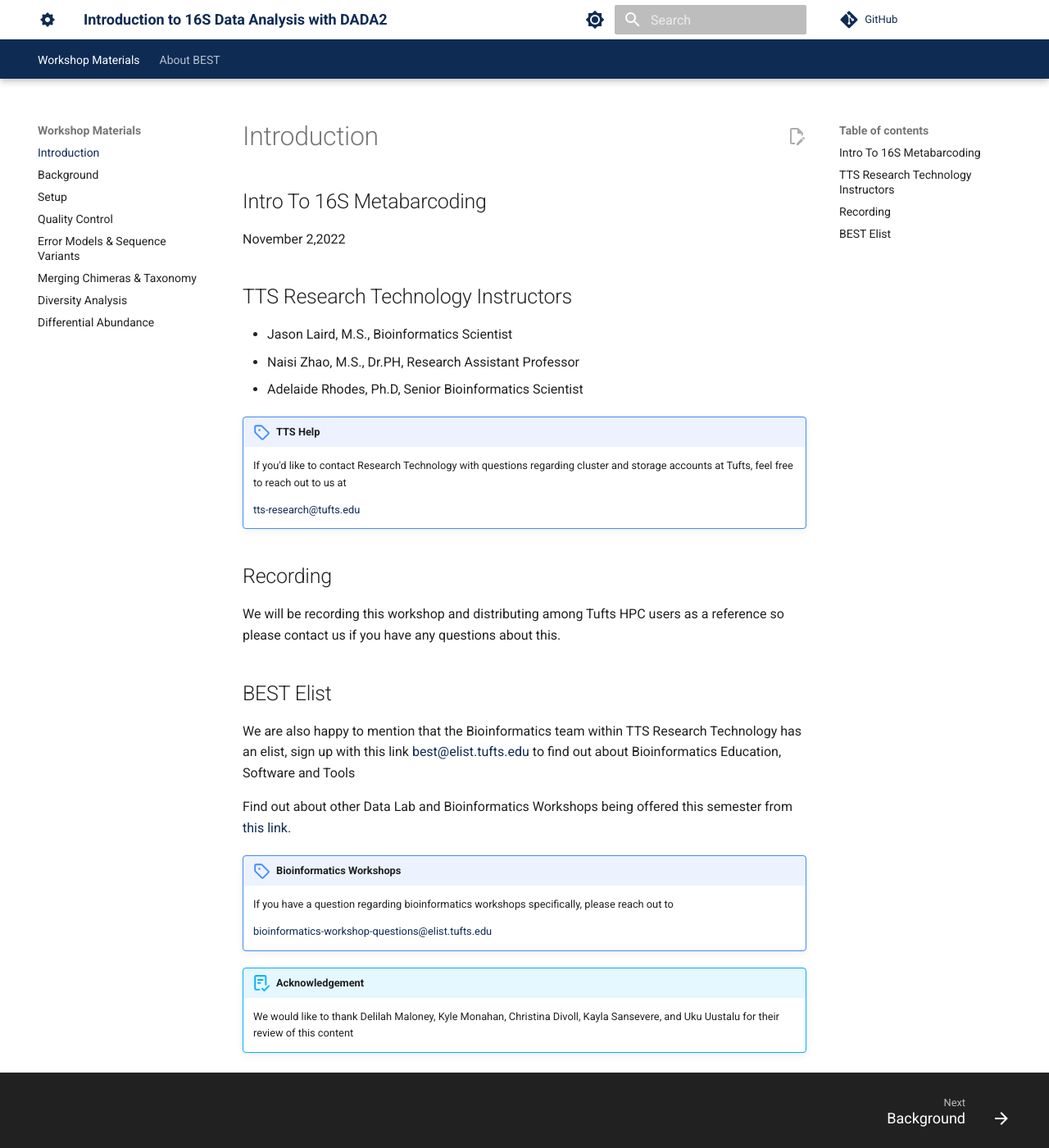
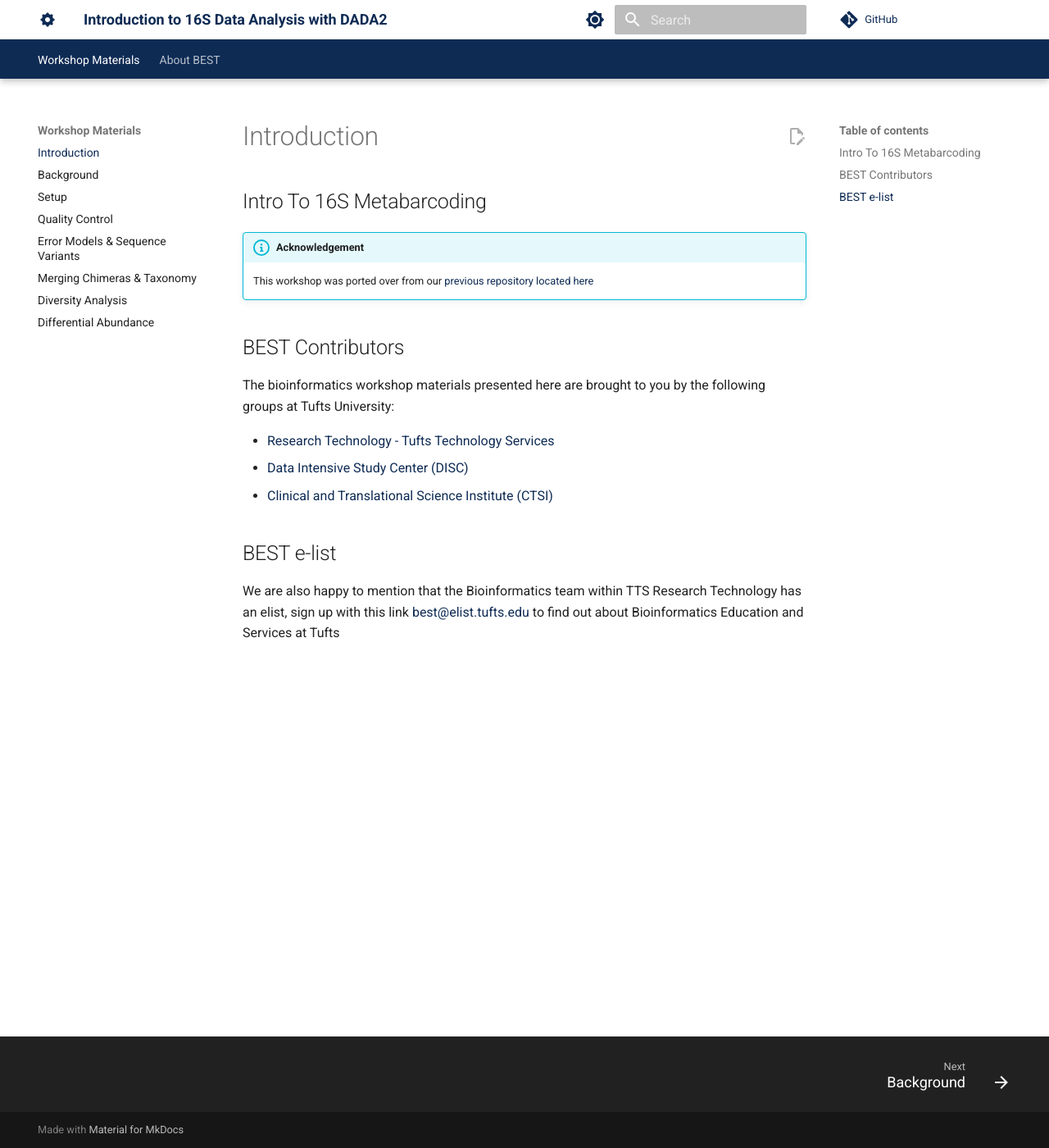
Before and after one commit to best-tufts/intro_to_single_cell_rnaseq, an MkDocs documentation site: the page built from docs/intro16S/01_metabarcoding-intro.md, in a window 1280 px wide and 1400 px high. Shown: the whole window at 82% size. Built offline with MkDocs 1.6.1 and Material for MkDocs 9.7.7, drawn with Linux system fonts in a browser that asks for light colours; comment, search, counter and statistics services are not loaded.

Commit message:
Update 01_metabarcoding-intro.md

```diff
--- a/docs/intro16S/01_metabarcoding-intro.md
+++ b/docs/intro16S/01_metabarcoding-intro.md
@@ -1,36 +1,16 @@
 ## Intro To 16S Metabarcoding
 
-November 2,2022
+!!! info "Acknowledgement"
+    This workshop was ported over from our [previous repository located here](https://tuftsdatalab.github.io/tuftsWorkshops/2022_workshops/2022_workshops/){:target="_blank" rel="noopener"}
 
-## TTS Research Technology Instructors
+## BEST Contributors
 
-- Jason Laird, M.S., Bioinformatics Scientist
-- Naisi Zhao, M.S., Dr.PH, Research Assistant Professor
-- Adelaide Rhodes, Ph.D,  Senior Bioinformatics Scientist
+The bioinformatics workshop materials presented here are brought to you by the following groups at Tufts University:
 
+- [Research Technology - Tufts Technology Services](https://it.tufts.edu/researchtechnology.tufts.edu)
+- [Data Intensive Study Center (DISC)](https://disc.tufts.edu/)
+- [Clinical and Translational Science Institute (CTSI)](https://www.tuftsctsi.org/)
 
-!!! note "TTS Help"
+## BEST e-list
 
-    If you'd like to contact Research Technology with questions regarding cluster and storage accounts at Tufts, feel free to reach out to us at
-
-    [tts-research@tufts.edu](mailto:tts-research@tufts.edu)
-
-## Recording
-
-We will be recording this workshop and distributing among Tufts HPC users as a reference so please contact us if you have any questions about this.
-
-## BEST Elist
-
-We are also happy to mention that the Bioinformatics team within TTS Research Technology has an elist, sign up with this link [best@elist.tufts.edu](https://elist.tufts.edu/sympa/subscribe/best?previous_action=info){:target="_blank" rel="noopener"} to find out about Bioinformatics Education, Software and Tools
-
-Find out about other Data Lab and Bioinformatics Workshops being offered this semester from [this link](https://sites.tufts.edu/datalab/workshops/){:target="_blank" rel="noopener"}.
-
-!!! note "Bioinformatics Workshops"
-    If you have a question regarding bioinformatics workshops specifically, please reach out to
-
-    [bioinformatics-workshop-questions@elist.tufts.edu](mailto:bioinformatics-workshop-questions@elist.tufts.edu)
-
-
-!!! abstract "Acknowledgement"
-
-    We would like to thank Delilah Maloney, Kyle Monahan, Christina Divoll, Kayla Sansevere, and Uku Uustalu for their review of this content
+We are also happy to mention that the Bioinformatics team within TTS Research Technology has an elist, sign up with this link [best@elist.tufts.edu](https://elist.tufts.edu/sympa/subscribe/best?previous_action=info){:target="_blank" rel="noopener"} to find out about Bioinformatics Education and Services at Tufts
```
